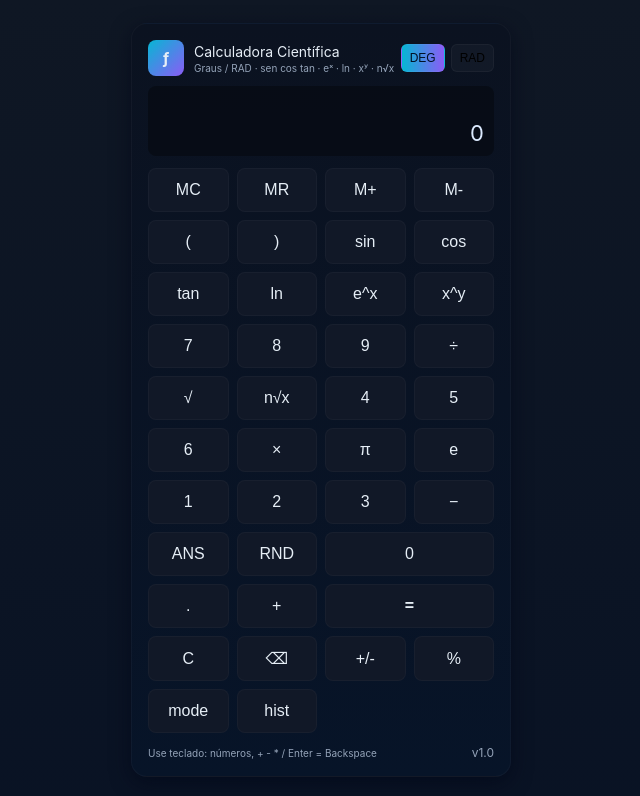
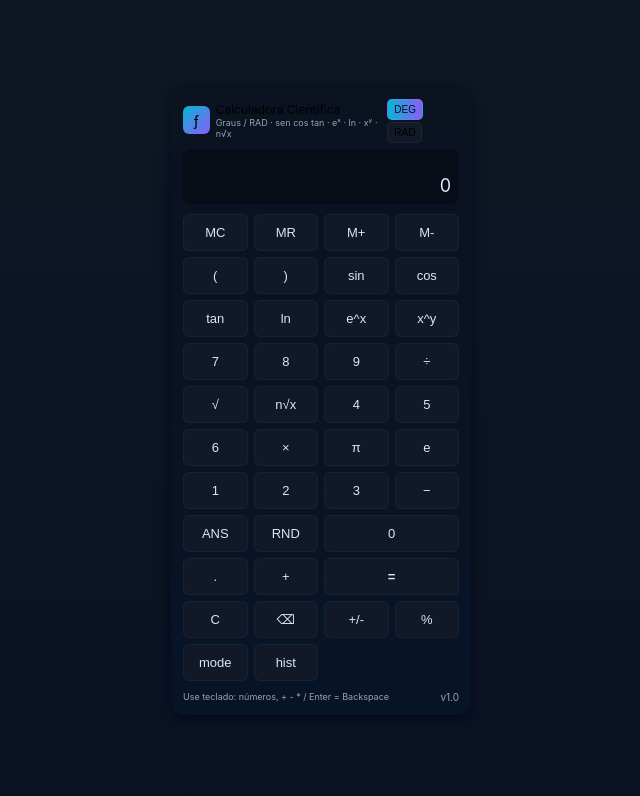
Before and after one commit to leticiapoliti/CALCULADORA, a plain HTML site: page index.html in a window 1280 px wide. Shown: the whole page, without its empty margins (319-959 px from the left). Drawn offline with Linux system fonts and the light colour scheme.

Commit message:
Update index.html

```diff
--- a/index.html
+++ b/index.html
@@ -7,8 +7,8 @@
   <style>
   :root{
   --bg:#0f1724; --card:#0b1220; --accent:#06b6d4; --accent-2:#8b5cf6; --muted:#94a3b8; --glass: rgba(255,255,255,0.03);
-  --btn:#111827; --btn-hover:#1f2937; --danger:#ef4444; --ok:#10b981;
-  font-family: Inter, system-ui, -apple-system, 'Segoe UI', Roboto, 'Helvetica Neue', Arial;
+  --btn:#111827; --btn-hover:#1f2937; --danger:#ef4444;
+  font-family: Inter, system-ui, sans-serif;
 }
 
 * { box-sizing: border-box; }
@@ -16,150 +16,118 @@ html, body { height: 100%; margin: 0; }
 
 body {
   background: linear-gradient(180deg, var(--bg), #071124 140%);
-  color: #e6eef6;
   display: flex;
-  align-items: center;
   justify-content: center;
-  padding: 12px;
+  align-items: center;   /* Já centraliza tudo */
+  padding: 0;
 }
 
-/* CALCULADORA MENOR */
+/* CALCULADORA BEM MENOR */
 .calculator {
   width: 100%;
-  max-width: 380px;   /* ↓ DIMINUÍDO */
+  max-width: 300px;       /* ↓ tamanho compacto */
   background: linear-gradient(180deg, var(--card), #071428);
-  border-radius: 16px;
-  box-shadow: 0 6px 20px rgba(2, 6, 23, 0.6);
-  padding: 16px;      /* ↓ DIMINUÍDO */
-  border: 1px solid rgba(255, 255, 255, 0.03);
+  border-radius: 14px;
+  box-shadow: 0 4px 14px rgba(2, 6, 23, 0.7);
+  padding: 12px;          /* ↓ */
 }
 
+/* Cabeçalho reduzido */
 .header {
   display: flex;
+  justify-content: space-between;
+  margin-bottom: 6px;
   align-items: center;
-  justify-content: space-between;
-  margin-bottom: 10px;
 }
 
 .brand {
   display: flex;
-  gap: 10px;
+  gap: 6px;
   align-items: center;
 }
 
-/* Logo reduzido */
 .logo {
-  width: 36px;        /* ↓ */
-  height: 36px;       /* ↓ */
-  border-radius: 8px;
+  width: 28px;            /* ↓ */
+  height: 28px;           /* ↓ */
+  border-radius: 6px;
   background: linear-gradient(135deg, var(--accent), var(--accent-2));
   display: flex;
+  justify-content: center;
   align-items: center;
-  justify-content: center;
-  font-weight: 700;
-  font-size: 16px;    /* ↓ */
+  font-size: 14px;        /* ↓ */
 }
 
-.title {
-  font-size: 14px;    /* ↓ */
-}
-.subtitle {
-  font-size: 10px;    /* ↓ */
-  color: var(--muted);
-  margin-top: 2px;
-}
+.title { font-size: 12px; }
+.subtitle { font-size: 9px; color: var(--muted); }
 
-/* DEG / RAD */
-.modes {
-  display: flex;
-  gap: 6px;           /* ↓ */
-}
+/* DEG/RAD */
 .mode-btn {
+  padding: 4px 6px;
+  font-size: 10px;
+  border-radius: 5px;
   background: var(--glass);
-  border: 1px solid rgba(255, 255, 255, 0.04);
-  padding: 6px 8px;   /* ↓ */
-  border-radius: 6px; /* ↓ */
-  font-size: 12px;    /* ↓ */
-  cursor: pointer;
+  border: 1px solid rgba(255,255,255,0.05);
 }
 .mode-btn.active {
   background: linear-gradient(90deg, var(--accent), var(--accent-2));
   color: #021025;
 }
 
-/* TELA MENOR */
+/* Tela */
 .screen {
   background: rgba(0, 0, 0, 0.35);
-  padding: 10px;      /* ↓ */
+  padding: 8px;
   border-radius: 8px;
-  margin-bottom: 12px;
-  min-height: 70px;   /* ↓ */
+  min-height: 55px;         /* ↓ */
   display: flex;
   flex-direction: column;
   justify-content: space-between;
+  margin-bottom: 10px;
 }
 
 .display {
-  font-size: 22px;    /* ↓ */
+  font-size: 18px;          /* ↓ */
+  text-align: right;
   color: #dbeafe;
-  text-align: right;
-  word-break: break-all;
 }
-.small {
-  font-size: 12px;    /* ↓ */
-  color: var(--muted);
-  text-align: right;
-}
+.small { font-size: 10px; }
 
-/* TECLADO MENOR */
+/* Botões compactos */
 .keys {
   display: grid;
   grid-template-columns: repeat(4, 1fr);
-  gap: 8px;           /* ↓ */
+  gap: 6px;                 /* ↓ */
 }
 
 button.key {
+  padding: 10px;            /* ↓ */
+  font-size: 13px;          /* ↓ */
+  border-radius: 6px;
   background: var(--btn);
-  border: 1px solid rgba(255, 255, 255, 0.03);
-  padding: 12px;      /* ↓ */
-  border-radius: 8px; /* ↓ */
-  font-size: 16px;    /* ↓ */
-  color: #e6eef6;
-  cursor: pointer;
-}
-button.key:hover {
-  background: var(--btn-hover);
+  border: 1px solid rgba(255,255,255,0.04);
+  color: #dce6f3;
 }
 
-.fn { font-size: 13px; }
-.op { background: linear-gradient(180deg, #0b1220, #0e1b2a); }
-.accent {
-  background: linear-gradient(90deg, var(--accent), var(--accent-2));
-  color: #021025;
-  font-weight: 600;
-}
+.fn { font-size: 11px; }
+.op { background: #0e1a28; }
+.accent { background: linear-gradient(90deg, var(--accent), var(--accent-2)); color:#021025; font-weight:600; }
 .danger { background: var(--danger); }
 
 .wide { grid-column: span 2; }
 
-/* Rodapé menor */
+/* Footer */
 .footer {
-  margin-top: 12px;
+  margin-top: 10px;
+  font-size: 10px;
   color: var(--muted);
-  font-size: 12px;    /* ↓ */
   display: flex;
   justify-content: space-between;
-  align-items: center;
 }
+.kbd-tip { font-size: 9px; }
 
-.kbd-tip{
-  font-size: 10px;    /* ↓ */
-}
-
-/* Responsivo */
-@media (max-width: 800px) {
-  .display { font-size: 20px; }
-  button.key { padding: 10px; font-size: 14px; }
+/* Mobile responsivo */
+@media (max-width: 600px) {
+  .calculator { max-width: 280px; }
 }
 </style>
 </head>
```
